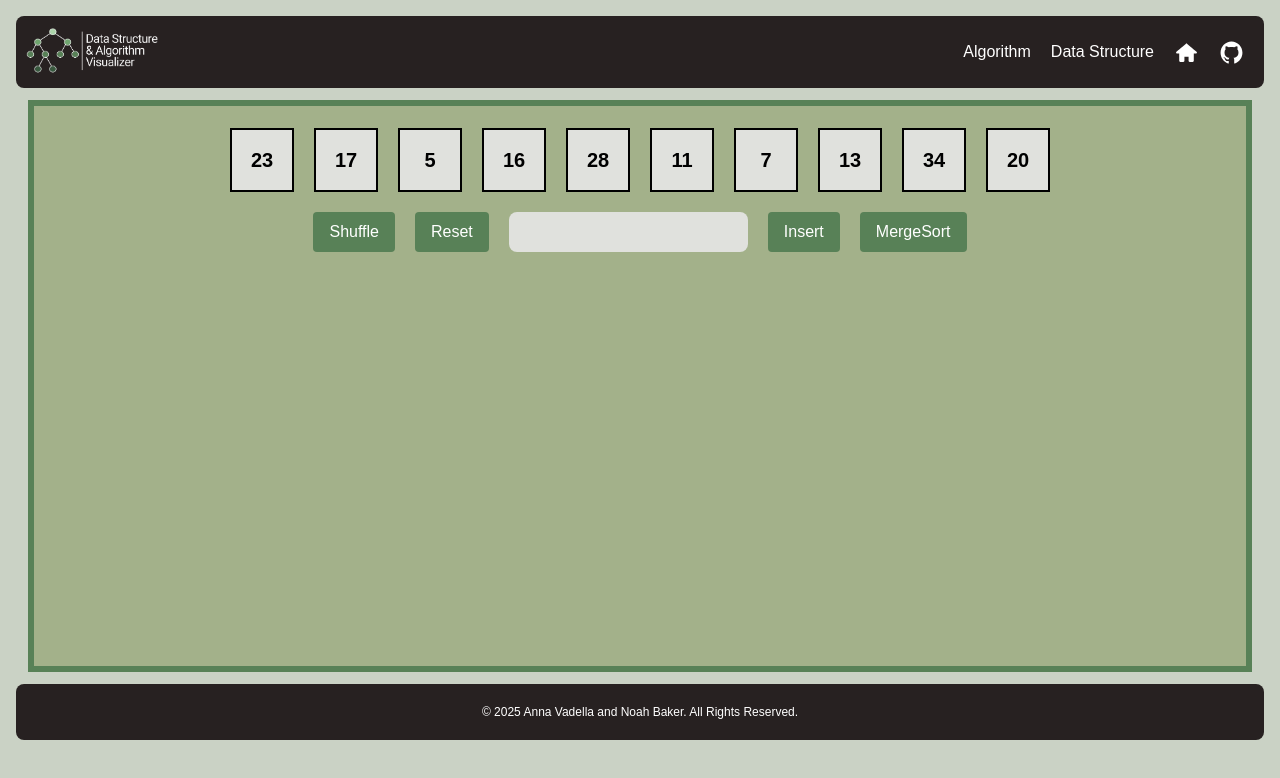
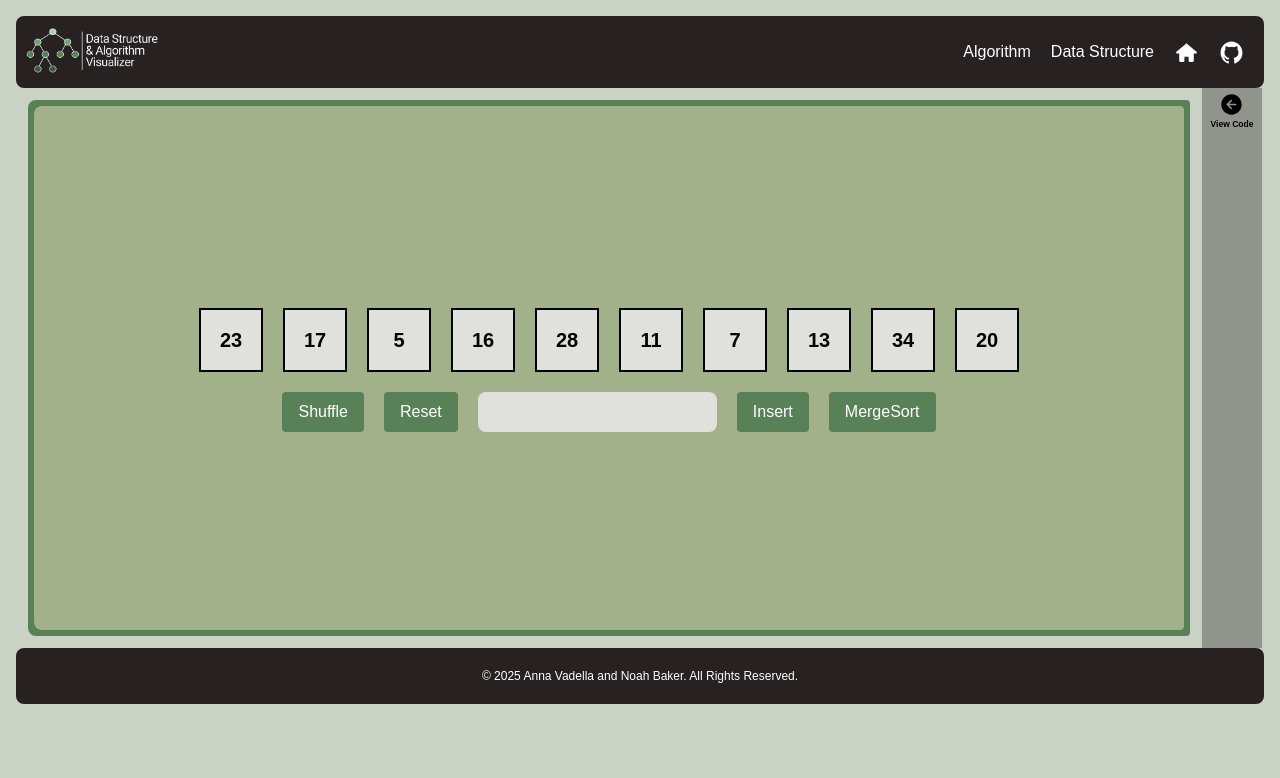
Before and after one commit to avadella/Data-Structure-Algorithm-Visualizer, a Next.js app: page /MergeSort in a window 1280 px wide. Shown: the top 778 px of the page. Built offline with nearby package versions, Linux system fonts and the light colour scheme.

Commit message:
Updates to Mergesort Design

```diff
--- a/src/app/MergeSort/page.tsx
+++ b/src/app/MergeSort/page.tsx
@@ -8,10 +8,13 @@ import { motion } from 'framer-motion';
 import Navbar from '../components/navbar';
 import Footer from '../components/footer';
 
+import { IoArrowBackCircle, IoArrowForwardCircle } from "react-icons/io5";
 
 const page = () => {
     const {arrayData, shuffleArray, resetArray, insertValue, setArrayData } = useArray(initialArray);
     const [input, setInput] = useState('');
+
+    const [sidebarExpanded, setSidebarExpanded] = useState(false);
 
     const handleInsert = () => {
         const value = parseInt(input);
@@ -25,20 +28,25 @@ const page = () => {
         setArrayData(newArray)
     }
 
+    const expandCode = () => {
+        setSidebarExpanded(prev => !prev);
+    }
+
     return (
         <main>
             <Navbar/>
-            <div className = 'min-h-[70vh] bg-softgray m-3 px-1.5 py-1.5'>
-                <div className = 'min-h-[70vh] bg-boxbg px-0.5 py-0.5'>
-                    <motion.div className = 'flex flex-row justify-center gap-5 m-5'>
+            <div className = 'flex flex-row min-h-[70vh]'>
+                <div className = 'flex-1 bg-softgray px-1.5 py-1.5 rounded-l-lg flex flex-col justify-center rounded m-3'>
+                    <div className = 'bg-boxbg py-0.5 rounded-l-lg flex flex-col flex-1 justify-center rounded'>
+                        <motion.div className = 'flex flex-row justify-center items-center gap-5 m-5'>
                             {arrayData.map((e)=> (<Array key = {e.key} value = {e.value}/>))}
                         </motion.div>
-                    <div className = 'flex flex-row justify-center gap-5 '>
+                        <div className = 'flex flex-row justify-center gap-5'>
                             <button onClick = {shuffleArray} className = 'mb-4 px-4 py-2 bg-softgray text-white rounded cursor-pointer'> Shuffle </button>
                             <button onClick = {resetArray} className = 'mb-4 px-4 py-2 bg-softgray text-white rounded cursor-pointer'> Reset </button>
                             <input
-                            type="number"
-                            name="insertData"
+                                type = 'number'
+                                name = 'insertData'
                                 value={input}
                                 onChange = {e => setInput(e.target.value)}
                                 className = 'rounded-lg bg-structureFill px-4 py-2 mb-4'
@@ -48,6 +56,17 @@ const page = () => {
                         </div>
                     </div>
                 </div>
+                <div
+                    className = {`transition-all duration-300 ${sidebarExpanded ? 'w-50' : 'w-15'} bg-navfooter flex flex-col justify-stretch mr-0.5`} style = {{ background: 'rgba(39, 33, 33, 0.35)'}}>
+                    <button onClick = {expandCode} className = 'hover:scale-115 hover:cursor-pointer px-4.25 py-0.25 pt-1 transition-transform duration-200'>
+                        {sidebarExpanded ? <IoArrowForwardCircle size = {25}/> : <IoArrowBackCircle size = {25}/>}
+                    </button>
+                    {sidebarExpanded ? (<h1 className = 'text-fontDark text-[8.5px] text-center px-0.75 font-bold'>
+                        put code here lol </h1>) :
+                        (<h1 className = 'text-fontDark text-[8.5px] text-center px-0.75 font-bold'>
+                        View Code </h1>)}
+                </div>
+            </div>
             <Footer/>
         </main>
     )
```
Lines whose indentation alone changed are shown as unchanged.
